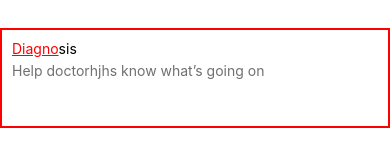
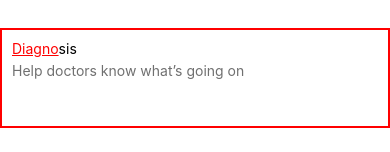
Before and after one commit to odhis101/Health-Wetu, a React Native app: screen / in a window 390 px wide. Shown: the part 202-354 px from the top of the page. Built offline with nearby package versions, Linux system fonts and the light colour scheme.

Commit message:
added ambulance communication

```diff
--- a/pages/userData/index.js
+++ b/pages/userData/index.js
@@ -17,7 +17,7 @@ const UserData = () => {
   <Text style={styles.titleData}>Diagno</Text>
   sis</Text>
     </View>
-        <Text style = {{color :'#707070', marginTop: 5}}>Help doctorhjhs know what’s going on</Text>
+        <Text style = {{color :'#707070', marginTop: 5}}>Help doctors know what’s going on</Text>
         <View style = {styles.medicalhistory}>
 
         </View>
```
